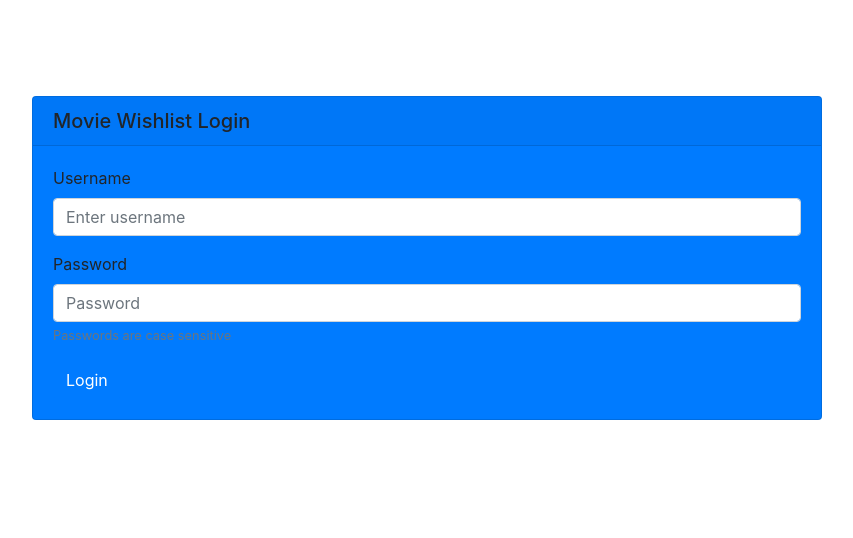
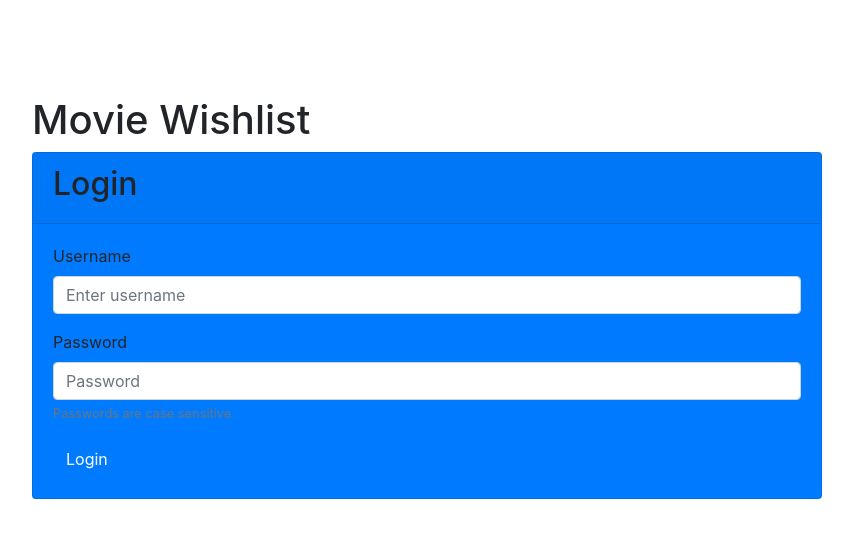
Before and after one commit to erin-doyle/reactathon-a11y-workshop, a React (Create React App) app: page /login in a window 1280 px wide. Shown: the top 538 px of the page, without its empty margins (16-869 px from the left). Built offline with nearby package versions, Linux system fonts and the light colour scheme; what react-a11y would draw is missing.

Commit message:
Added <header> and <main> elements to the 3 pages of the app

```diff
--- a/src/browse/MovieBrowser.js
+++ b/src/browse/MovieBrowser.js
@@ -21,13 +21,16 @@ const MovieBrowser = ({
 
     return (
         <div>
-            <div className="navbar navbar-dark bg-primary">
+            <header>
+                <nav className="navbar navbar-dark bg-primary">
                     <span className="navbar-text">
-                        Browse Movies
+                        <h1>Browse Movies</h1>
                     </span>
                     <button className="btn btn-outline-secondary" onClick={goToWishlist}>Back</button>
-            </div>
+                </nav>
+            </header>
 
+            <main>
                 <ul className="nav nav-pills nav-justified">
                     <li className="nav-item">
                         <NavLink to="/browse/action" className="nav-link" activeClassName="active">Action</NavLink>
@@ -53,6 +56,7 @@ const MovieBrowser = ({
                         movieActions={movieActions}
                     />
                 </div>
+            </main>
         </div>
     );
 };
--- a/src/login/Login.js
+++ b/src/login/Login.js
@@ -8,10 +8,15 @@ const Login = ({ history }) => {
     return (
         <div className="login row align-items-center">
            <div className="col-12 col-md-9 col-xl-8 py-md-3 pl-md-5">
+               <header>
+                   <h1>Movie Wishlist</h1>
+               </header>
+               <main>
+                   <form>
                        <div className="card bg-primary">
-                    <h5 className="card-header">
-                        Movie Wishlist Login
-                    </h5>
+                            <div className="card-header">
+                                <h2>Login</h2>
+                            </div>
                             <div className="card-body">
                                 <div className="form-group">
                                     <label>Username</label>
@@ -22,9 +27,11 @@ const Login = ({ history }) => {
                                     <input type="password" className="form-control" placeholder="Password" />
                                     <small className="form-text text-muted">Passwords are case sensitive</small>
                                 </div>
-                        <button type="submit" className="btn btn-primary" onClick={goToWishlist}>Login</button>
+                                <button type="button" className="btn btn-primary" onClick={goToWishlist}>Login</button>
                             </div>
                         </div>
+                   </form>
+               </main>
             </div>
         </div>
     );
--- a/src/wishlist/MovieWishlist.js
+++ b/src/wishlist/MovieWishlist.js
@@ -60,13 +60,14 @@ class MovieWishlist extends Component {
 
         return (
             <div>
-                <div className="navbar navbar-dark bg-primary">
+                <header className="navbar navbar-dark bg-primary">
                     <span className="navbar-text">
-                        Movie Wishlist
+                        <h1>Movie Wishlist</h1>
                     </span>
                     <button className="btn btn-outline-secondary" onClick={goToBrowse}>Add</button>
-                </div>
+                </header>
 
+                <main>
                     <ul className="nav nav-pills nav-justified">
                         <li className="nav-item">
                             <NavLink to="/wishlist/unwatched" className="nav-link" activeClassName="active">Unwatched</NavLink>
@@ -91,6 +92,7 @@ class MovieWishlist extends Component {
                         ? <MovieEditor movie={movieInEditing} updateMovie={this.handleUpdateMovie} />
                         : null
                     }
+                </main>
             </div>
         );
     }
```
Lines whose indentation alone changed are shown as unchanged.
